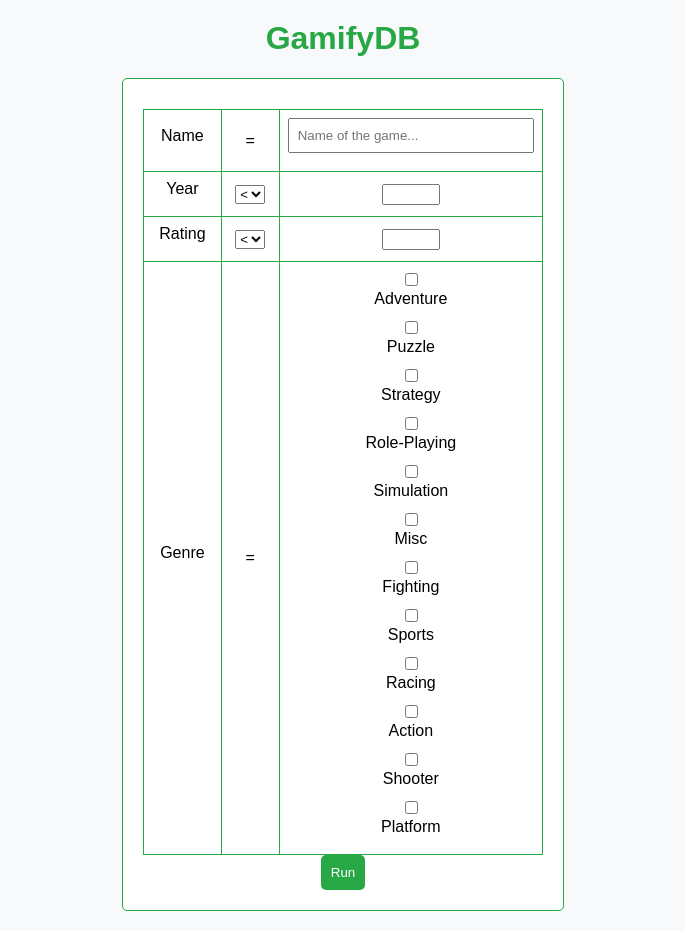
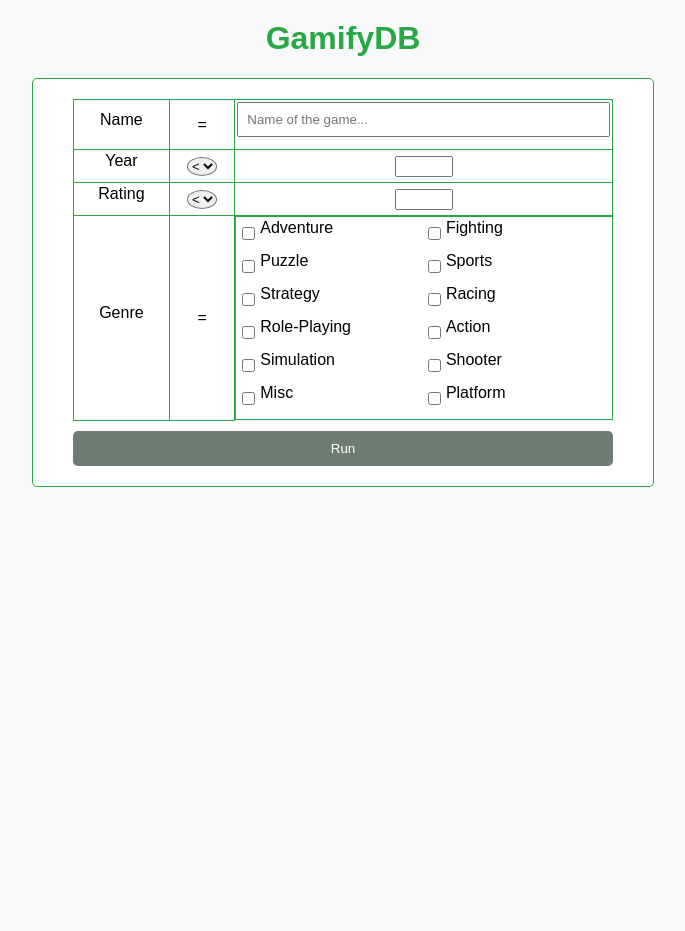
Before and after one commit to VedantKP/GamifyDB, a Flask app: page / in a window 1280 px wide. Shown: the whole page, without its empty margins (297-982 px from the left). After the commit the page ends 487 px from the top, so only its background shows below. Run offline with Flask 3, Linux system fonts and the light colour scheme; some libraries are stand-ins or nearby versions.

Commit message:
Updated styling for more options

```diff
--- a/flask-app/static/css/home.css
+++ b/flask-app/static/css/home.css
@@ -12,11 +12,12 @@
 /* Center the input form */
 .input {
     margin: 20px auto; /* Center horizontally with top margin */
-    max-width: 400px; /* Limit the maximum width */
-    padding: 20px;
+    max-width: 540px; /* Limit the maximum width */
+    padding: 20px 40px;
     background-color: #ffffff; /* White background color */
     border: 1px solid #28a745; /* Green border color */
     border-radius: 5px; /* Rounded corners */
+    position: relative;
 }
 
 form {
@@ -36,32 +37,40 @@
 }
 
 input[type="submit"] {
-    background-color: #28a745; /* Green background color */
+    background-color: #6e7d71; /* Green background color */
     color: #ffffff; /* White text color */
+    padding-top: 10px;
     padding: 10px;
     border: none;
     border-radius: 5px; /* Rounded corners */
     cursor: pointer;
 }
 
+.button-container {
+    position: absolute;
+    bottom: -10px; /* Adjust the value as needed to position the button below the table */
+    right: 0;
+    width: 100%;
+}
+
 /* Output table styles */
 .output {
     margin: 20px auto; /* Center horizontally with top margin */
-    padding: 20px;
+    padding: 20px 40px;
     background-color: #ffffff; /* White background color */
     border: 1px solid #28a745; /* Green border color */
     border-radius: 5px; /* Rounded corners */
     max-width: 800px; /* Limit the maximum width */
 }
 
-table {
+.output table {
     width: 100%;
     border-collapse: collapse;
     margin-top: 10px;
 }
 
-th,
-td {
+.output table th,
+.output table td {
     padding: 8px;
     border: 1px solid #28a745; /* Green border color */
 }
@@ -74,3 +83,76 @@
 a:hover {
     text-decoration: underline;
 }
+
+.form-group {
+    margin-bottom: 20px;
+}
+
+.form-inline {
+    display: flex;
+    align-items: center;
+}
+
+/* Style for circular selects */
+select {
+    border-radius: 50%;
+}
+
+/* Remove borders from the table */
+.input table {
+    border: none; /* Remove borders from the table */
+    border-collapse: collapse;
+    width: 100%; /* Ensure the table takes up the full width of its container */
+}
+
+/* Ensure elements are perfectly aligned */
+.input table td {
+    vertical-align: middle;
+    padding: 2px; /* Add padding for better spacing */
+    border: 1px solid #28a745;
+}
+/*
+.genre-checkboxes div {
+    display: flex;
+    align-items: center;
+    margin-bottom: 5px;
+} */
+
+.genre-checkboxes {
+    display: flex;
+    /* justify-content: space-between; */
+    flex-wrap: wrap; /* Allow items to wrap to the next line */
+}
+
+.column {
+    flex: 1;
+}
+
+.column div {
+    /* box-sizing: border-box; Include padding and border in the width */
+    /* margin-bottom: 5px; Add some spacing between each checkbox and label */
+
+    width: 70%; /* Adjust the width as needed */
+    box-sizing: border-box; /* Include padding and border in the width */
+    display: flex;
+    align-items: center;
+    margin-bottom: 5px; /* Add some spacing between each checkbox and label */
+}
+
+.genre-checkboxes input[type="checkbox"] {
+    margin-right: 5px; /* Add some spacing between checkbox and label */
+}
+
+#runButton {
+    position: relative;
+    bottom: 0px;
+    right: 0px;
+    margin-top: 10px;
+    width: 100%;
+}
+
+#runButton:enabled {
+    background-color: #28a745; /* Change the background color when enabled */
+    color: #fff; /* Change the text color when enabled */
+    cursor: pointer; /* Change the cursor to a pointer when enabled */
+}
```
